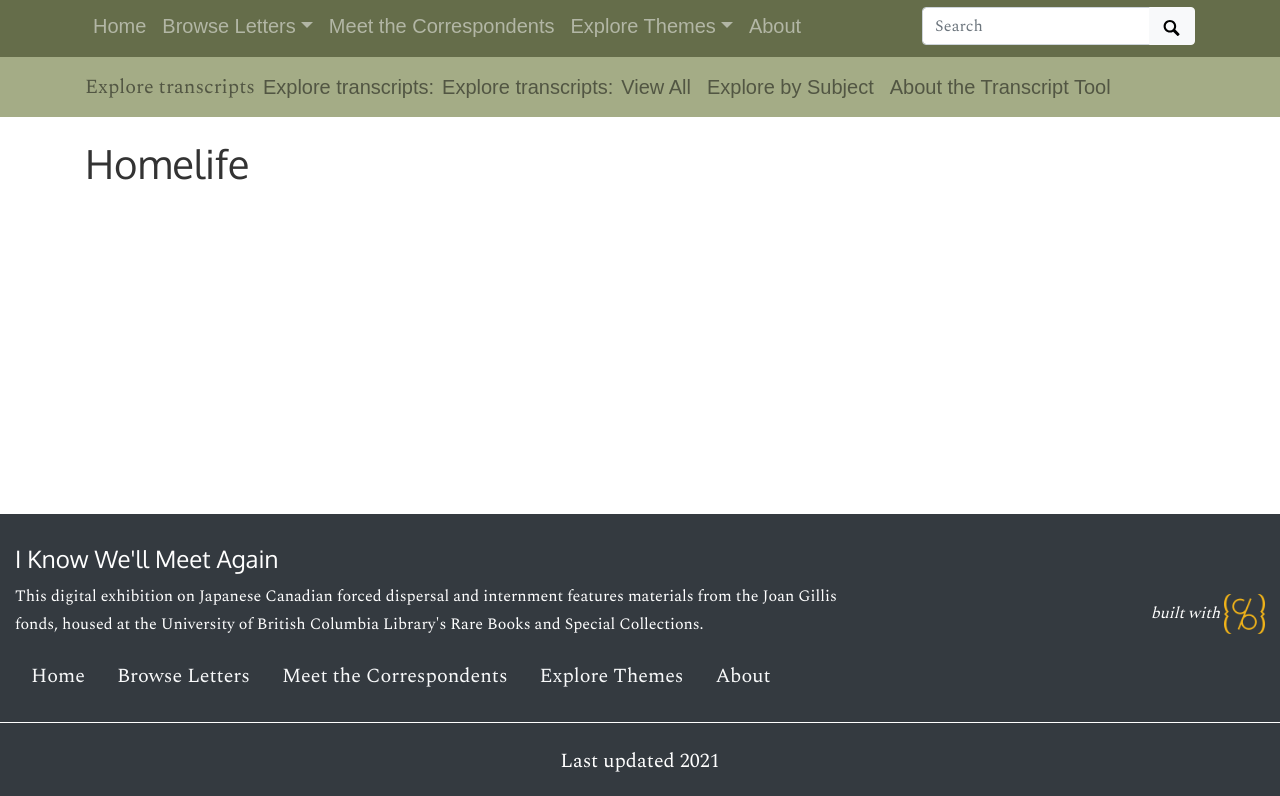
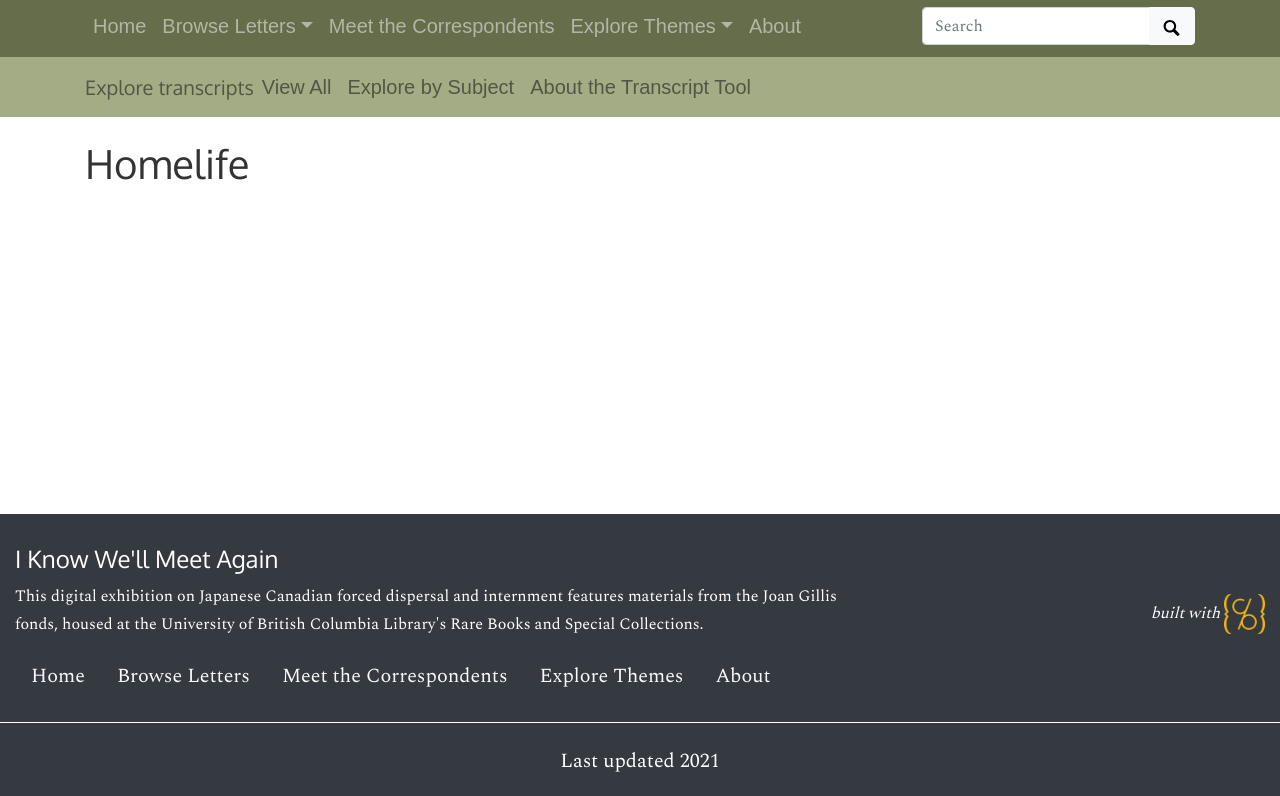
Before and after one commit to ubc-library-rbsc/gillis-2021, a Jekyll site: the page built from pages/homelife.md, in a window 1280 px wide, cut to the strip 104-900 px from the top of the page. Built offline with Jekyll 4.4.1, drawn with Linux system fonts in a browser that asks for light colours.

Commit message:
Update collection-nav.html

```diff
--- a/_includes/collection-nav.html
+++ b/_includes/collection-nav.html
@@ -80,12 +80,8 @@
         </button>
 
         <div class="collapse navbar-collapse" id="page-nav2">
-           <span class="navbar-text">Explore transcripts</span>
+            <span class="navbar-text" style="font-family:Oxygen, sans-serif;">Explore transcripts</span>
             <ul class="navbar-nav mr-auto">
-                <li class="nav-item">
-                    <a class="nav-link">Explore transcripts:</a>
-                </li>
-              <a class="navbar-text">Explore transcripts:</a>
               <li class="nav-item ">
                  <a class="nav-link" href="/gillis-2021_ohd">View All</a>
                 </li>
```
